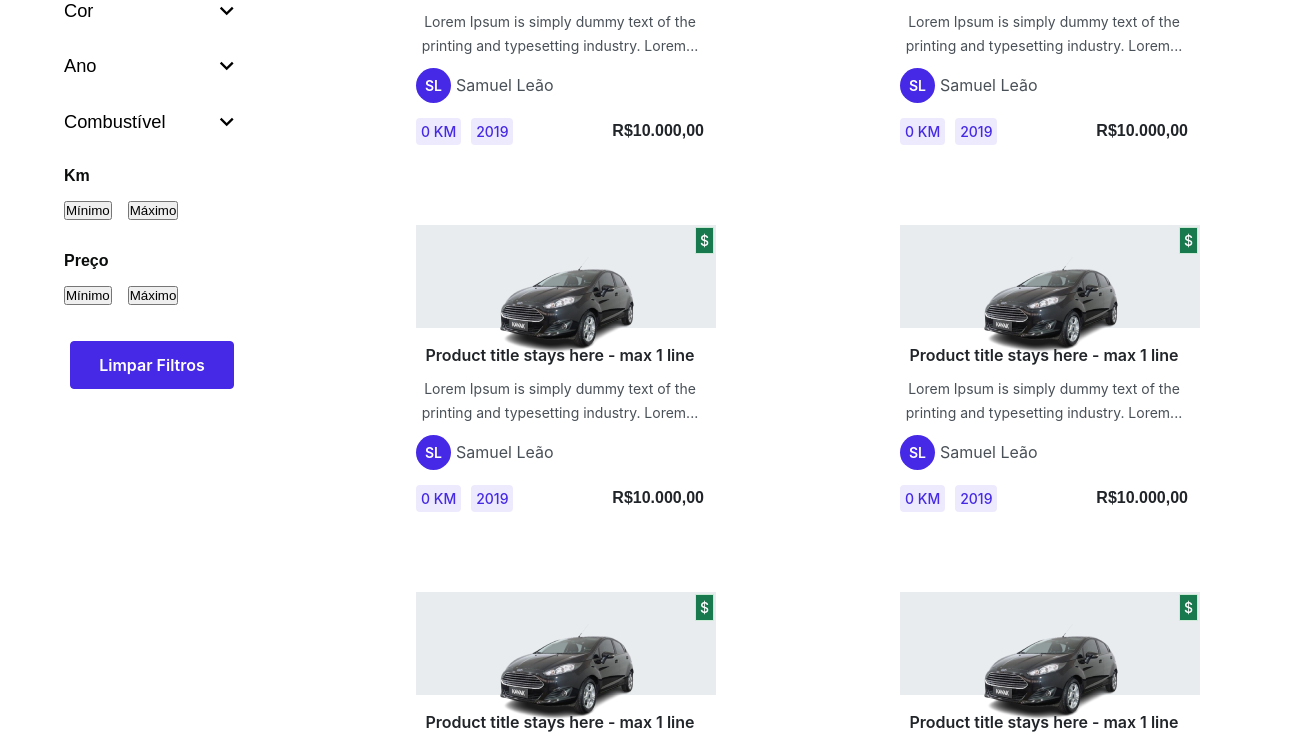
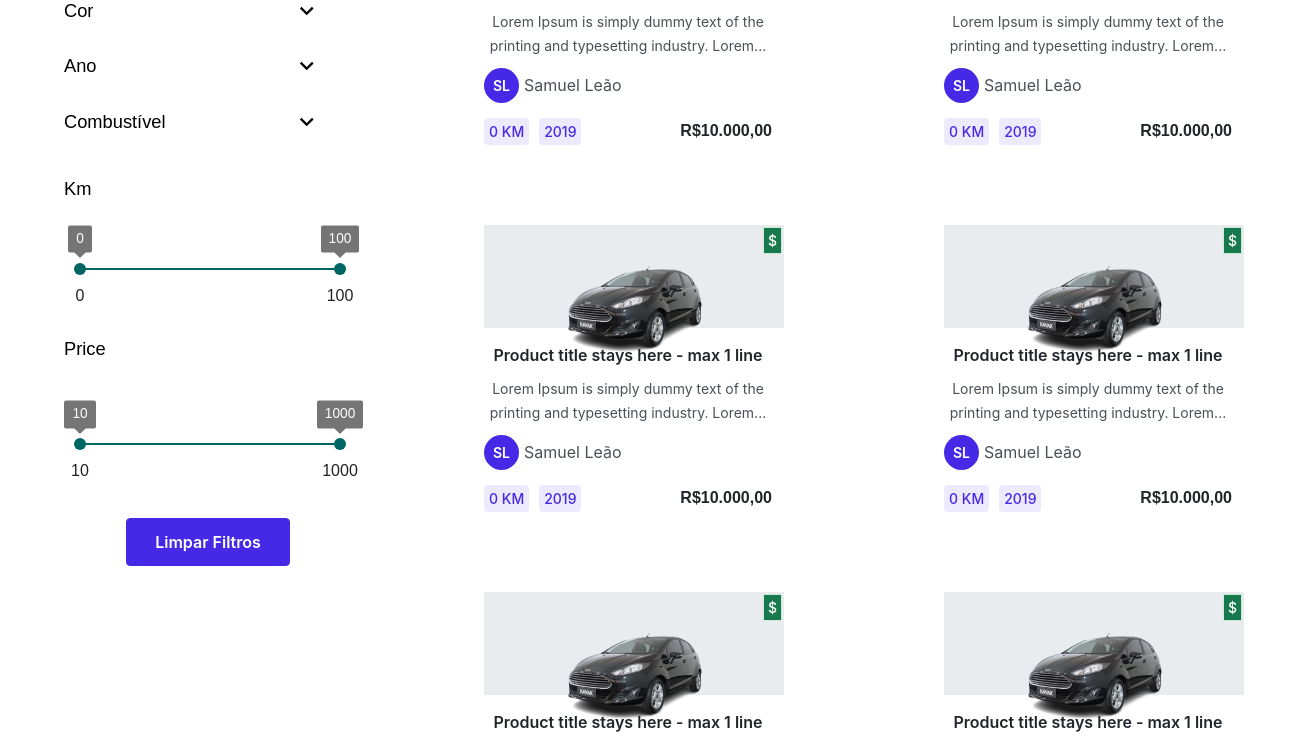
Before and after one commit to eduschwert/kenzie-kars-front, a React (Vite) app in the folder kenzie-kars-front/: page / in a window 1280 px wide. Shown: the part 754-1502 px from the top of the page, 1312 px wide, since content can reach past the window. Built offline with nearby package versions, Linux system fonts and the light colour scheme.

Commit message:
feat: include sliders in km and price filter menu

```diff
--- a/kenzie-kars-front/src/components/carList/style.ts
+++ b/kenzie-kars-front/src/components/carList/style.ts
@@ -1,7 +1,7 @@
 import styled from "styled-components";
 
 export const StyledCarList = styled.ul`
-  max-width: 100%;
+  width: 100%;
   display: flex;
   justify-content: space-around;
   align-items: space-around;
--- a/kenzie-kars-front/src/components/filterMenu/index.tsx
+++ b/kenzie-kars-front/src/components/filterMenu/index.tsx
@@ -1,4 +1,4 @@
-import { List } from "@mui/material";
+import { List, Box, Typography, Slider } from "@mui/material";
 import {
   AdvertisingButton,
   CancelFilters,
@@ -12,6 +12,7 @@ import { MinMaxMenuButtons } from "../minMaxMenu";
 import { iAdvertising } from "./types";
 import { StyledButton } from "../../styles/buttons";
 import { StyledText } from "../../styles/tipography";
+import { start } from "@popperjs/core";
 
 export const FilterMenu = ({ advertising, setAdvertising }: iAdvertising) => {
   const carBrands = ["Porsche", "Ford", "Fiat", "Honda", "Toyota"];
@@ -41,6 +42,24 @@ export const FilterMenu = ({ advertising, setAdvertising }: iAdvertising) => {
   const [actionOverCarYear, setActionOverCarYear] = useState<boolean>(false);
   const [actionOverCarFuel, setActionOverCarFuel] = useState<boolean>(false);
   const [selectedOption, setSelectedOption] = useState<string>("");
+  const [kmValue, setKmValue] = useState<number[]>([0, 100]);
+  const [priceValue, setPriceValue] = useState<number[]>([10, 1000]);
+  console.log(`${priceValue[0]}`);
+  console.log(`${priceValue[1]}`);
+  const maxPrice = 1000.0;
+  const minPrice = 10.0;
+  const minKm = 0;
+  const maxKm = 100;
+
+  const kmMarks = [
+    { value: minKm, label: `${minKm}` },
+    { value: maxKm, label: `${maxKm}` },
+  ];
+
+  const priceMarks = [
+    { value: minPrice, label: `${minPrice}` },
+    { value: maxPrice, label: `${maxPrice}` },
+  ];
 
   const handleClickBrand = () => {
     setActionOverCarBrand((actionOverCarBrand) => !actionOverCarBrand);
@@ -68,7 +87,16 @@ export const FilterMenu = ({ advertising, setAdvertising }: iAdvertising) => {
     setSelectedOption("fuel");
   };
 
-  console.log("WINDOW", window.screen.width);
+  const handleSliderKmChange = (e: any, newKmValue: number[] | number) => {
+    Array.isArray(newKmValue) && setKmValue(newKmValue);
+  };
+
+  const handleSliderPriceChange = (
+    e: any,
+    newPriceValue: number[] | number
+  ) => {
+    Array.isArray(newPriceValue) && setPriceValue(newPriceValue);
+  };
 
   return (
     <>
@@ -122,10 +150,40 @@ export const FilterMenu = ({ advertising, setAdvertising }: iAdvertising) => {
             onClickButton={handleClickFuel}
           />
         </List>
-        <MenuButtons>
-          <MinMaxMenuButtons type="Km" />
-          <MinMaxMenuButtons type="Preço" />
-        </MenuButtons>
+        <Box width={280} mx="auto" mt={3} ml={2}>
+          <Typography textAlign={start} mb={3}>
+            Km
+          </Typography>
+        </Box>
+        <Box width={260} mx="auto" mt={3} ml={4}>
+          <Slider
+            value={kmValue}
+            onChange={handleSliderKmChange}
+            valueLabelDisplay="on"
+            color="secondary"
+            marks={kmMarks}
+            size="small"
+            min={0}
+            max={maxKm}
+          />
+        </Box>
+        <Box width={280} mx="auto" mt={3} ml={2}>
+          <Typography textAlign={start} mb={5}>
+            Price
+          </Typography>
+        </Box>
+        <Box width={260} mx="auto" mt={3} ml={4}>
+          <Slider
+            value={priceValue}
+            onChange={handleSliderPriceChange}
+            valueLabelDisplay="on"
+            color="secondary"
+            marks={priceMarks}
+            size="small"
+            min={minPrice}
+            max={maxPrice}
+          />
+        </Box>
         <AdvertisingButton>
           {!advertising && (
             <StyledButton
--- a/kenzie-kars-front/src/components/filterMenu/style.ts
+++ b/kenzie-kars-front/src/components/filterMenu/style.ts
@@ -5,19 +5,21 @@ export const HomePageNav = styled.nav`
   justify-content: space-between;
   align-items: start;
   width: 20%;
+  min-width: 300px;
   padding: 2rem;
   min-height: 10rem;
   min-width: 15rem;
 
-  /* .NavSubItem {
+  .NavSubItem {
     text-align: left;
   }
   .NavNestedListTitle {
+    width: 100%;
     font-size: 1rem;
     text-align: left;
     font-weight: 600;
     font-family: "Lexend", "sans-serif";
-  } */
+  }
 
   @media (min-width: 280px) {
     padding: 1rem;
@@ -45,7 +47,7 @@ export const HomePageNav = styled.nav`
   @media (min-width: 630px) {
     flex-direction: column;
     justify-content: start;
-    width: 30%;
+    width: 100%;
 
     & > nav {
       display: flex;
@@ -58,6 +60,7 @@ export const HomePageNav = styled.nav`
 export const HomePageMenuItem = styled.li`
   margin-bottom: 1.5rem;
   font-size: 24px;
+
   @media (min-width: 280px) {
     font-size: 10px;
   }
@@ -73,8 +76,9 @@ export const MenuButtons = styled.div`
 `;
 
 export const AdvertisingButton = styled.div`
+  width: 100%;
   display: flex;
-  justify-content: center;
+  justify-content: space-around;
   gap: 2rem;
   margin-left: 1rem;
   margin-top: 1rem;
@@ -86,14 +90,15 @@ export const AdvertisingButton = styled.div`
 
 export const CancelFilters = styled.div`
   display: none;
+  width: 100%;
 
   @media (min-width: 700px) {
     display: flex;
     justify-content: center;
     padding: 0 1rem;
     gap: 7rem;
-    width: 100%;
     margin-top: 2rem;
+    margin-left: 1rem;
   }
 `;
 
```
